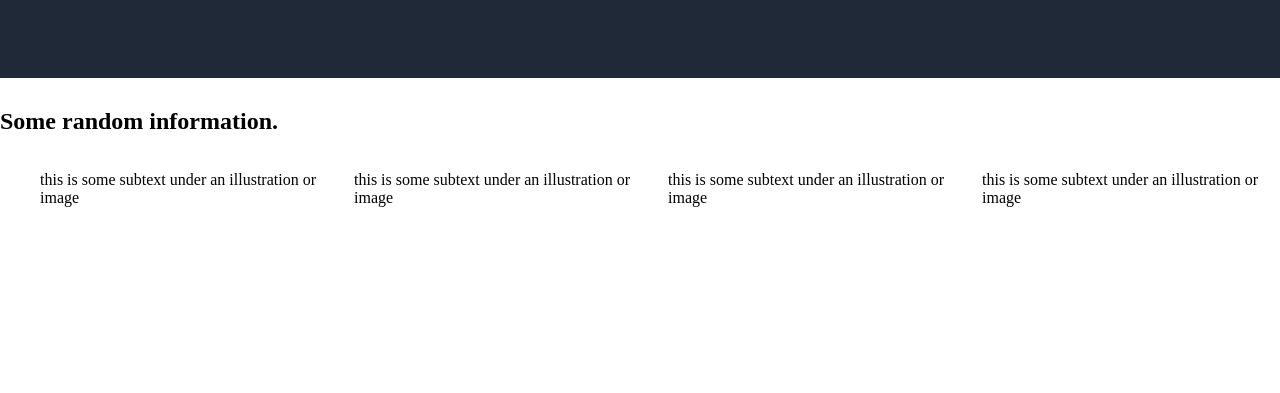
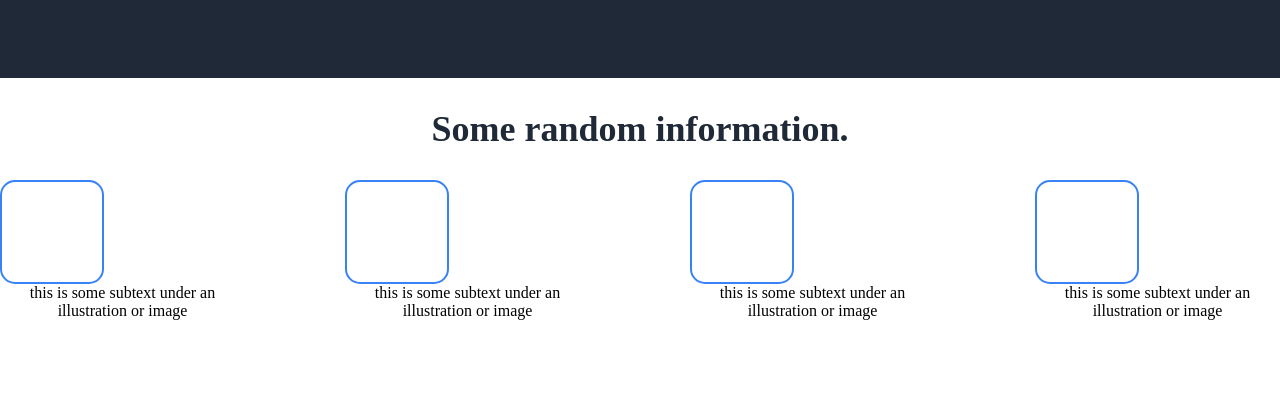
Before and after one commit to remdolle/odin-landing-page, a plain HTML site: page index.html in a window 1280 px wide. Shown: the part 365-758 px from the top of the page. Drawn offline with Linux system fonts and the light colour scheme.

Commit message:
add information css part

```diff
--- a/index.html
+++ b/index.html
@@ -31,22 +31,26 @@
             </div>
         </div>
 
-        <div class="information">
+        <div class="corps">
             <h2>Some random information.</h2>
 
-            <div class="random">
-                <ul class="random-box">
-                    <li></li>
-                    <li></li>
-                    <li></li>
-                    <li></li>
-                </ul>
-                <ul class="random-text">
-                    <li>this is some subtext under an illustration or image</li>
-                    <li>this is some subtext under an illustration or image</li>
-                    <li>this is some subtext under an illustration or image</li>
-                    <li>this is some subtext under an illustration or image</li>
-                </ul>
+            <div class="information">
+                    <div class="info">
+                        <div class="box"></div>
+                        <div class = "text">this is some subtext under an illustration or image</div>
+                    </div>
+                    <div class="info">
+                        <div class="box"></div>
+                        <div class = "text">this is some subtext under an illustration or image</div>
+                    </div>
+                    <div class="info">
+                        <div class="box"></div>
+                        <div class = "text">this is some subtext under an illustration or image</div>
+                    </div>
+                    <div class="info">
+                        <div class="box"></div>
+                        <div class = "text">this is some subtext under an illustration or image</div>
+                    </div>
             </div>
         </div>
     </body>
--- a/style.css
+++ b/style.css
@@ -1,3 +1,4 @@
+/* Header part */
 body {
     margin : 0;
 }
@@ -75,3 +76,28 @@ img {
     width: 500px;
     margin-bottom : 70px;
 }
+
+/* Random information part */
+
+h2 {
+    font-size: 36px;
+    font-weight: 800px;
+    color : #1F2937;
+}
+
+.info .box {
+    border : solid 2px #3882F6;
+    border-radius : 15px;
+    height: 100px;
+    width: 100px;
+}
+
+.information {
+    display : flex;
+    gap : 100px;
+}
+
+.corps {
+    text-align: center;
+
+}
```
